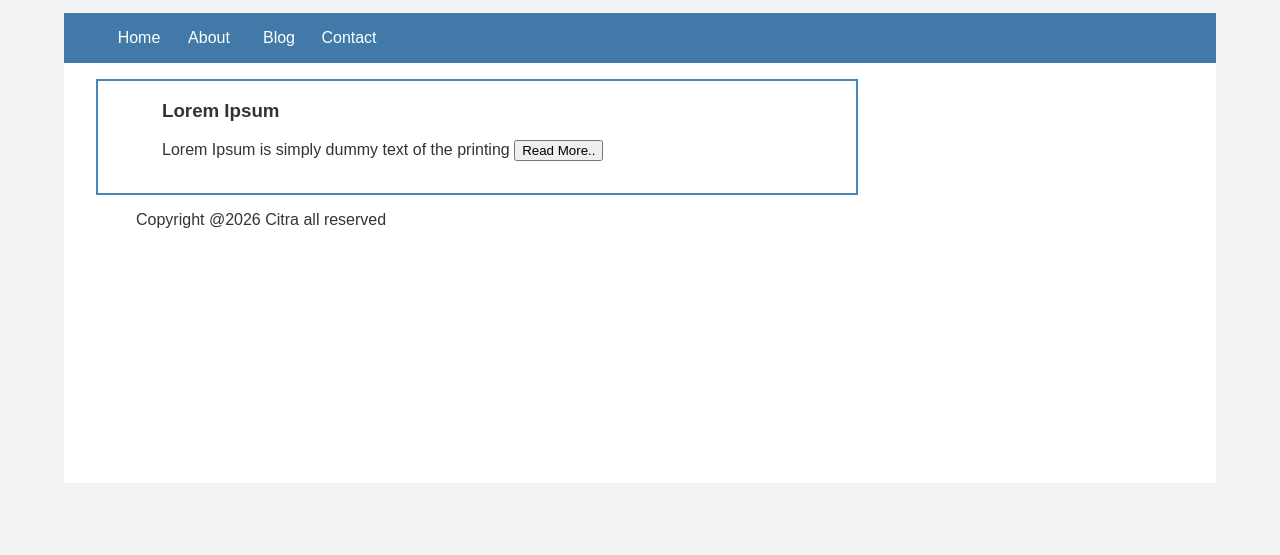
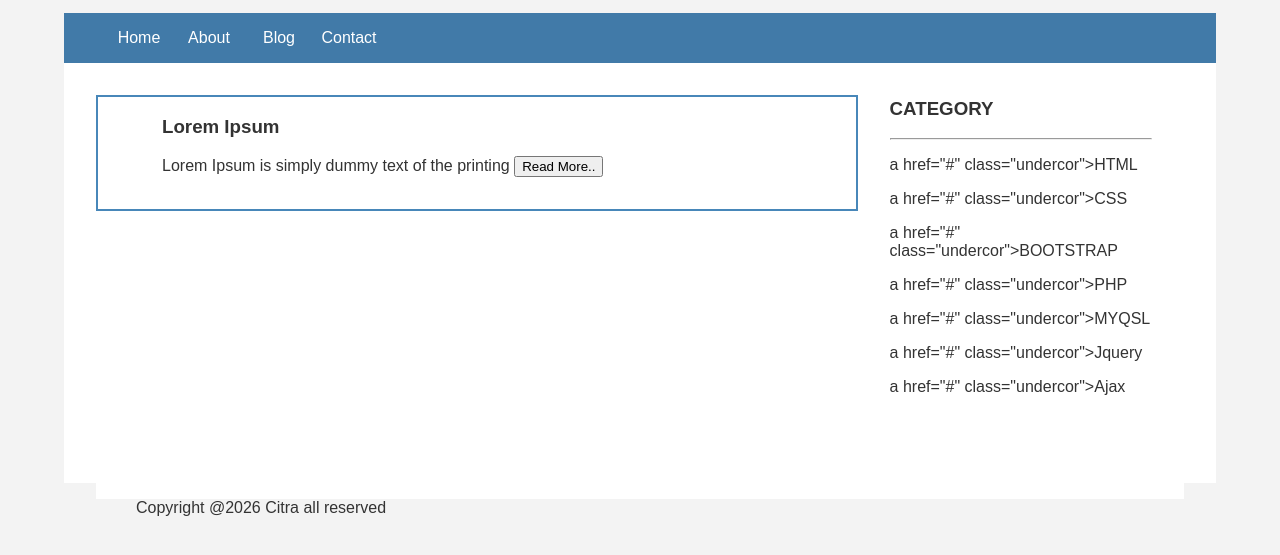
Before and after one commit to zenathansachkeel-alt/Citra, a plain HTML site: page index.html in a window 1280 px wide. Shown: the part 143-698 px from the top of the page. Drawn offline with Linux system fonts and the light colour scheme.

Commit message:
Update index.html

```diff
--- a/index.html
+++ b/index.html
@@ -29,8 +29,27 @@
                         <h3>Lorem Ipsum</h3>
                         <p>Lorem Ipsum is simply dummy text of the printing
                             <button class="btn">Read More..</button>
-        </div>
+                    </div>
                 </div>
+                <!-- end blog -->
+            </div>
+            <!-- kiri -->
+            <!-- kanan -->
+            <div class="kanan">
+                    <div class="jarak">
+                        <h3>CATEGORY</h3>
+                        <hr/>
+                        <p>a href="#" class="undercor">HTML</a></p>
+                        <p>a href="#" class="undercor">CSS</a></p>
+                        <p>a href="#" class="undercor">BOOTSTRAP</a></p>
+                        <p>a href="#" class="undercor">PHP</a></p>
+                        <p>a href="#" class="undercor">MYQSL</a></p>
+                        <p>a href="#" class="undercor">Jquery</a></p>
+                        <p>a href="#" class="undercor">Ajax</a></p>
+                    </div>
+            </div>
+            <!-- kanan -->
+
          <ul>
             <p>Copyright @2026 Citra all reserved</p>
         </body>
```
